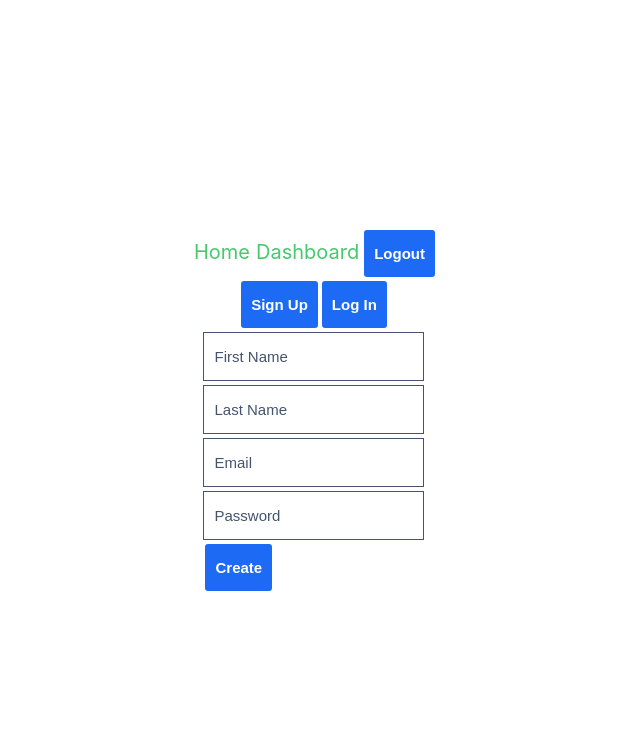
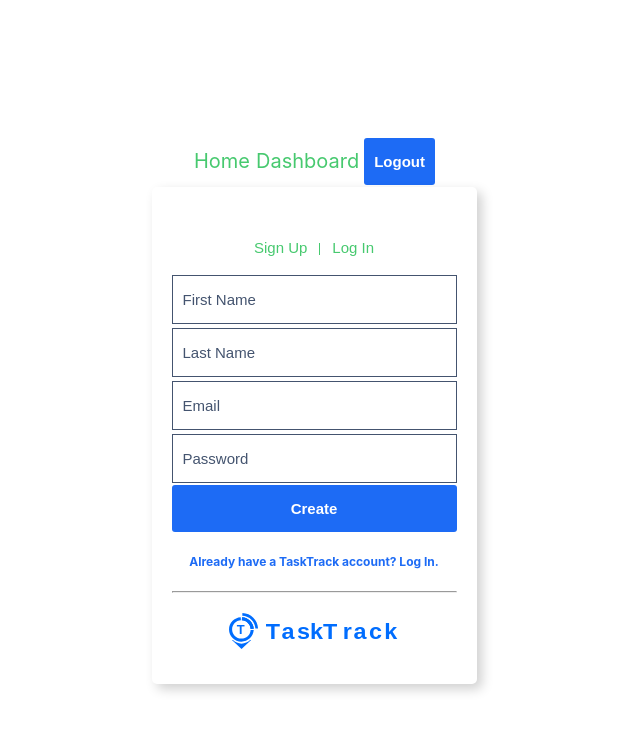
Before and after one commit to eberbrown/ih-todo-final-project, a Vue app: page / in a window 1280 px wide. Shown: the top 732 px of the page, without its empty margins (326-966 px from the left). Built offline with nearby package versions, Linux system fonts and the light colour scheme; no server answers.

Commit message:
added links to homepage for usability

```diff
--- a/src/App.vue
+++ b/src/App.vue
@@ -14,12 +14,11 @@
 
 <style scoped>
 header {
-  line-height: 1.5;
-  max-height: 100vh;
+  width: 100%;
 }
 
 nav {
-  width: 100%;
+  /* width: 100%; */
   font-size: 12px;
   text-align: center;
   margin-top: 2rem;
--- a/src/assets/base.css
+++ b/src/assets/base.css
@@ -70,6 +70,7 @@
   font-weight: bold;
   border: none;
   border-radius: 3px;
+  cursor: pointer;
 }
 
 input {
@@ -79,6 +80,7 @@
   color: #1D6BF5;
   border: 1px solid #44546F;
   margin: 2px 0;
+  width: 100%;
 }
 
 input::placeholder {
--- a/src/assets/main.css
+++ b/src/assets/main.css
@@ -5,7 +5,8 @@
 #1DF564
 #F5C81D
 #1D6BF5
-#1DB0F5*/
+#1DB0F5
+#44546F*/
 
 body {
   display: flex;
@@ -17,25 +18,22 @@
   flex-direction: column;
   justify-content: flex-start;
   align-items: center;
-}
-
-#app {
   max-width: 1280px;
   margin: 0 auto;
   font-weight: normal;
 }
 
-a,
-.green {
+a {
   text-decoration: none;
   color: #47c96f;
   transition: 0.4s;
   padding: 3px;
+  cursor: pointer;
 }
 
 @media (hover: hover) {
   a:hover {
-    background-color: #1DF564;
+    color: #1DF564;
   }
 }
 
@@ -43,6 +41,9 @@
 /*  ------------------------------- MEDIA QUERIES ------------------------->>>>> */
 /*  ------------------------------- MEDIA QUERIES ------------------------->>>>> */
 @media screen and (min-width: 575px) {
+  #app {
+    width: 325px;
+  }
 }
 
 @media screen and (min-width: 767px) {
--- a/src/components/LogInComp.vue
+++ b/src/components/LogInComp.vue
@@ -24,10 +24,16 @@
 		</div>
 
 		<div class="buttonContainer">
-			<button @click="loginUser"> Login </button>
+			<button @click="loginUser" class="sign-in-form-btn"> Login </button>
 		</div>
 </template>
 
 <style scoped>
 
+.sign-in-form-btn {
+	width: 100%;
+    margin: 0;
+    padding: auto;
+}
+
 </style>
--- a/src/components/NavBar.vue
+++ b/src/components/NavBar.vue
@@ -21,6 +21,11 @@
 </template>
 
 <style scoped>
+nav {
+  display: flex;
+  align-items: center;
+  justify-content: center;
+}
 a {
   font-size: 2rem;
 }
--- a/src/components/SignUpComp.vue
+++ b/src/components/SignUpComp.vue
@@ -39,9 +39,21 @@
         </div>
 
         <div class="buttonContainer">
-            <button @click="createAccountUser"> Create </button>
+            <button @click="createAccountUser" class="sign-in-form-btn"> Create </button>
         </div>
 
 </template>
 
-<style scoped></style>
+<style scoped>
+
+.inputContainer {
+    width: 100%;
+}
+
+.sign-in-form-btn {
+	width: 100%;
+    margin: 0;
+    padding: auto;
+}
+
+</style>
--- a/src/views/HomeView.vue
+++ b/src/views/HomeView.vue
@@ -5,7 +5,7 @@
 
 const selectedComponent = ref('B'); // Initial state to null
 
-function ShowLogIn() {
+function showLogIn() {
 	selectedComponent.value = 'A'; // Show ComponentA
 }
 
@@ -16,28 +16,109 @@
 </script>
 
 <template>
+	<main class="home-container">
 		<nav>
-		<button @click="showSignUp">Sign Up</button>
-		<button @click="ShowLogIn">Log In</button>
+			<button @click="showSignUp" class="sign-up-nav-btn">Sign Up</button>
+			<div class="vl"></div>
+			<button @click="showLogIn" class="sign-up-nav-btn">Log In</button>
 		</nav>
-	<main class="sing-in-form">
+		<div class="sing-in-form">
 			<div v-if="selectedComponent === 'A'">
 				<LogInComp />
+				<div class="singup-login-link-container">
+					<a @click="showSignUp" class="singup-login-link">Don't have a TaskTrack account? Sign Up.</a>
+				</div>
 			</div>
 			<div v-else-if="selectedComponent === 'B'">
 				<SignUpComp />
+				<div class="singup-login-link-container">
+					<a @click="showLogIn" class="singup-login-link">Already have a TaskTrack account? Log In.</a>
+				</div>
+			</div>
+		</div>
+		<hr>
+		<div class="home-view-logo-container">
+			<img src="../components/icons/TaskTrackCSV.svg" alt="" class="home-view-logo">
 		</div>
 	</main>
 </template>
 
 <style scoped>
+.home-container {
+	width: 100%;
+	padding: 35px 20px;
+	-webkit-box-shadow: 5px 5px 12px 0px rgba(0, 0, 0, 0.19);
+	-moz-box-shadow: 5px 5px 12px 0px rgba(0, 0, 0, 0.19);
+	box-shadow: 5px 5px 12px 0px rgba(0, 0, 0, 0.19);
+	border-radius: 5px;
+}
 
-.inputContainer {
+nav {
+	margin: 0 auto;
+	text-align: center;
+}
+
+.sign-up-nav-btn {
+	color: #47c96f;
+	background-color: transparent;
+	border: none;
+	font-weight: normal;
+}
+
+.vl {
+	border-left: 1.5px solid #47c96f;
+	height: 3rem;
+	display: inline;
+}
+
+.sing-in-form {
 	width: 100%;
 	text-align: center;
 }
 
-.inputContainer input {
-	width: 100%;
+.singup-login-link-container {
+	margin: 20px 0;
 }
+
+.singup-login-link {
+	color: #1D6BF5;
+	font-size: 1.2rem;
+	font-weight: bold;
+	margin: 20px 0;
+}
+
+hr {
+	margin: 20px 0;
+}
+
+.home-view-logo-container {
+	display: flex;
+	justify-content: center;
+}
+
+.home-view-logo {
+	width: 60%;
+	text-align: center;
+}
+
+@media (hover: hover) {
+	.singup-login-link:hover {
+    color: #1DB0F5;
+  }
+}
+
+/*  ------------------------------- MEDIA QUERIES ------------------------->>>>> */
+/*  ------------------------------- MEDIA QUERIES ------------------------->>>>> */
+/*  ------------------------------- MEDIA QUERIES ------------------------->>>>> */
+@media screen and (min-width: 575px) {}
+
+@media screen and (min-width: 767px) {}
+
+@media screen and (min-width: 991px) {}
+
+@media screen and (min-width: 1115px) {}
+
+@media screen and (min-width: 1400px) {}
+
+@media screen and (min-width: 1440px) {}
 </style>
```
Also changed, not shown: src/components/icons/TaskTrackCSV.svg (added), src/components/icons/TaskTrackPNG.png (added). Lines whose indentation alone changed are shown as unchanged.
